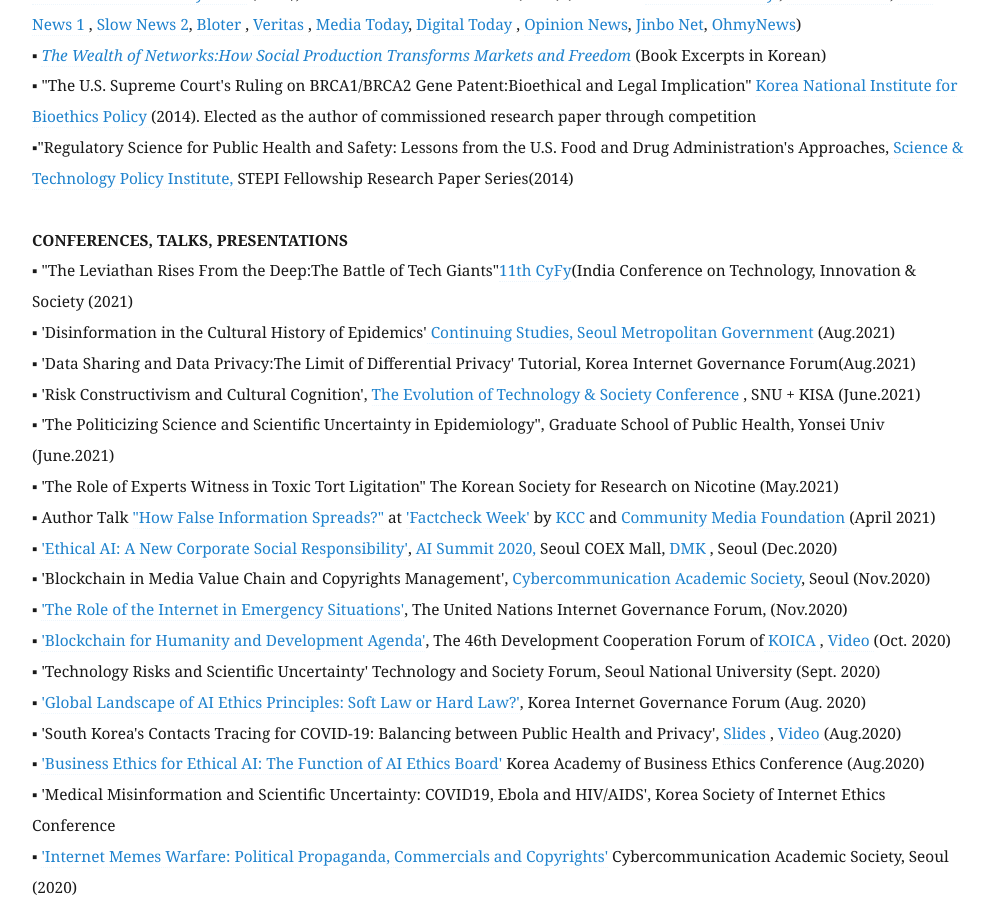
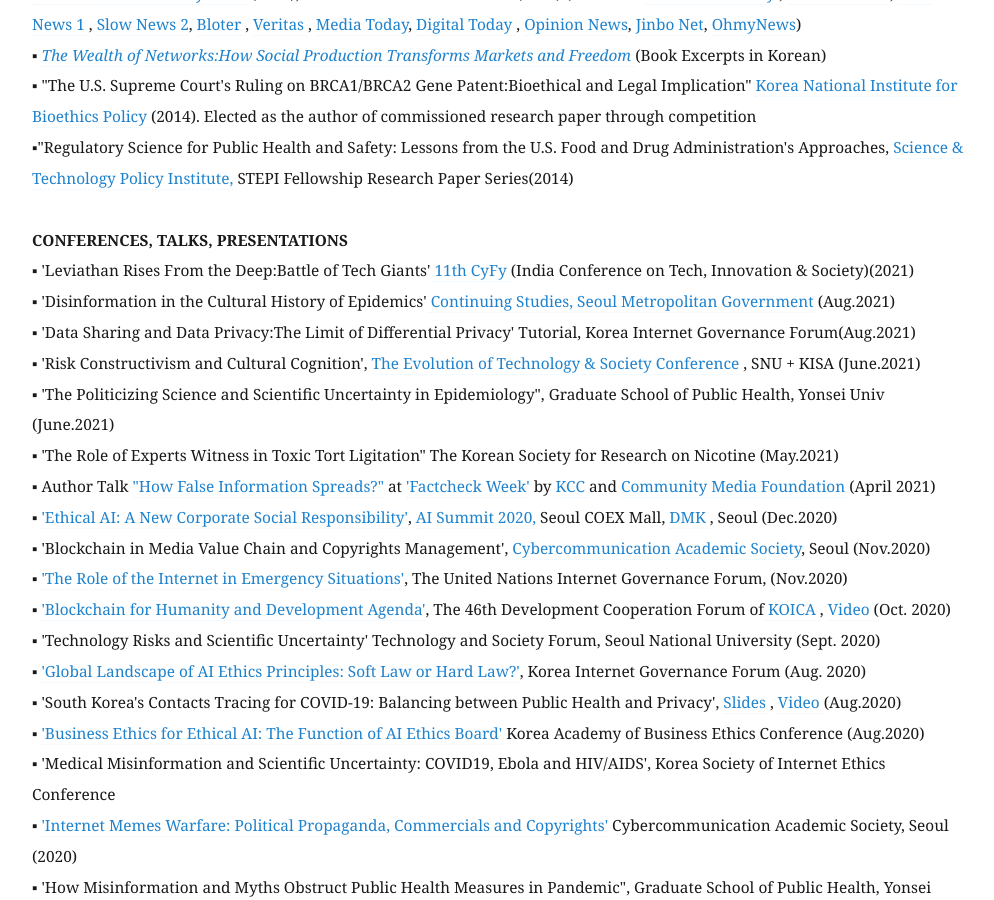
Before and after one commit to eunchangchoi/eunchangchoi.github.io, a Jekyll site: the page built from index.md, in a window 1280 px wide and 900 px high, scrolled down 3129 px. Shown: the whole window, without its empty margins (68-1062 px from the left). Built offline with Jekyll 4.4.1, drawn with Linux system fonts in a browser that asks for light colours.

Commit message:
Update index.md

```diff
--- a/index.md
+++ b/index.md
@@ -66,13 +66,13 @@
 ▪"Regulatory Science for Public Health and Safety: Lessons from the U.S. Food and Drug Administration's Approaches,<a href="https://www.stepi.re.kr/site/stepien/main.do"> Science & Technology Policy Institute, </a>STEPI Fellowship Research Paper Series(2014)<br>
      <br>
  <strong> CONFERENCES, TALKS, PRESENTATIONS </strong> <br>
-▪ "The Leviathan Rises From the Deep:The Battle of Tech Giants"<a href="https://www.orfonline.org/events/">11th CyFy</a>(India Conference on Technology, Innovation & Society (2021) <br>
+▪ 'Leviathan Rises From the Deep:Battle of Tech Giants'<a href="https://www.orfonline.org/events/"> 11th CyFy </a>(India Conference on Tech, Innovation & Society)(2021) <br>
 ▪ 'Disinformation in the Cultural History of Epidemics'<a href="https://sll.seoul.go.kr/lms/simin_course/courseRequest/doSiminUnivMain.dunet?mnid=201510753401"> Continuing Studies, Seoul Metropolitan Government</a> (Aug.2021) <br>
-▪  'Data Sharing and Data Privacy:The Limit of Differential Privacy' Tutorial, Korea Internet Governance Forum(Aug.2021) <br>
-▪  'Risk Constructivism and Cultural Cognition', <a href="http://cis.snu.ac.kr/sub2/2_2_6_2.php?mode=view&number=1509&b_name=meet1_2">The Evolution of Technology & Society Conference </a>, SNU + KISA (June.2021)<br>
-▪  'The Politicizing Science and Scientific Uncertainty in Epidemiology", Graduate School of Public Health, Yonsei Univ (June.2021)<br>
-▪  'The Role of Experts Witness in Toxic Tort Ligitation" The Korean Society for Research on Nicotine (May.2021)<br>
-▪   Author Talk <a href="https://youtu.be/mRsfLzJmdj8?t=15"> "How False Information Spreads?"</a> at <a href="http://factcheckweek.com/html/02/01.php">'Factcheck Week'</a> by <a href="https://kcc.go.kr/user/ehpMain.do"> KCC </a> and <a href="https://kcmf.or.kr/cms/"> Community Media Foundation </a> (April 2021) <br>
+▪ 'Data Sharing and Data Privacy:The Limit of Differential Privacy' Tutorial, Korea Internet Governance Forum(Aug.2021) <br>
+▪ 'Risk Constructivism and Cultural Cognition', <a href="http://cis.snu.ac.kr/sub2/2_2_6_2.php?mode=view&number=1509&b_name=meet1_2">The Evolution of Technology & Society Conference </a>, SNU + KISA (June.2021)<br>
+▪ 'The Politicizing Science and Scientific Uncertainty in Epidemiology", Graduate School of Public Health, Yonsei Univ (June.2021)<br>
+▪ 'The Role of Experts Witness in Toxic Tort Ligitation" The Korean Society for Research on Nicotine (May.2021)<br>
+▪  Author Talk <a href="https://youtu.be/mRsfLzJmdj8?t=15"> "How False Information Spreads?"</a> at <a href="http://factcheckweek.com/html/02/01.php">'Factcheck Week'</a> by <a href="https://kcc.go.kr/user/ehpMain.do"> KCC </a> and <a href="https://kcmf.or.kr/cms/"> Community Media Foundation </a> (April 2021) <br>
 ▪  <a href="https://aisummit.co.kr/ais2020_eun-chang-choi/?lang=en">'Ethical AI: A New Corporate Social Responsibility'</a>, <a href="https://aisummit.co.kr/?lang=en"> AI Summit 2020, </a> Seoul COEX Mall, <a href="https://www.digitalmarketingkorea.co.kr"> DMK </a>, Seoul (Dec.2020)<br>
 ▪ 'Blockchain in Media Value Chain and Copyrights Management',<a href="http://www.cybercom.or.kr/?m=bbs&bid=notice_&uid=1134"> Cybercommunication Academic Society</a>, Seoul (Nov.2020)<br>
 ▪  <a href="https://www.intgovforum.org/multilingual/content/igf-2020-main-session-nris-role-of-the-internet-in-emergency-situations">'The Role of the Internet in Emergency Situations'</a>, The United Nations Internet Governance Forum, (Nov.2020) <br>
```
